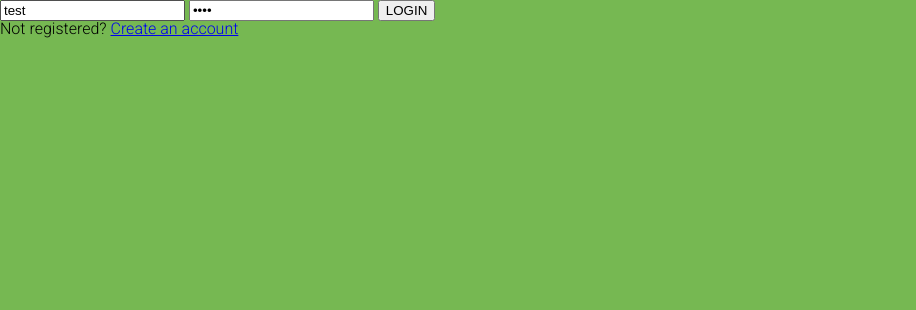
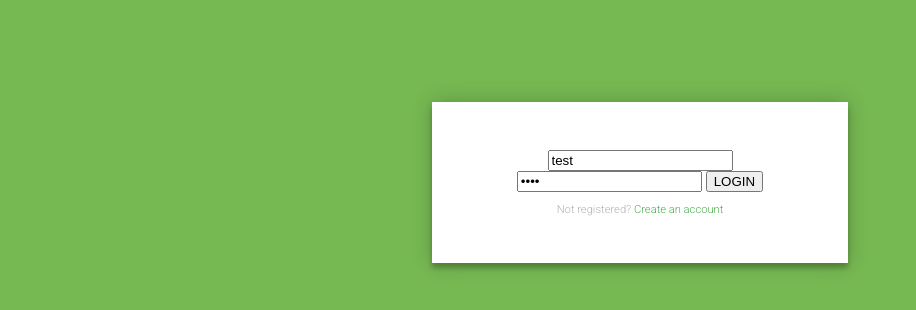
Before and after one commit to MicroRecruitment/GateKeeper, a Node server app: template public/views/index.njk in a window 1280 px wide. Shown: the top 310 px of the page, without its empty margins (0-916 px from the left). Run offline with Node 20, Linux system fonts and the light colour scheme; the template is opened without the code that fills it, so the values that code supplies are empty; some libraries are stand-ins or nearby versions.

Commit message:
Css fix.

```diff
--- a/public/views/index.njk
+++ b/public/views/index.njk
@@ -1,7 +1,7 @@
 {% extends './layout.njk' %}
 
 {% block content %}
-<div class="form">
+<div class="divForm">
     <form id="login" class="loginForm" method="POST" action="/auth/login">
         <span id="formError" class="error"></span>
         <input
--- a/public/views/register.njk
+++ b/public/views/register.njk
@@ -1,7 +1,7 @@
 {% extends './layout.njk' %}
 
 {% block content %}
-<div class="form">
+<div class="divForm">
   <form id="register" class="loginForm" method="POST" action="/auth/register">
     <input
         type="text"
```
